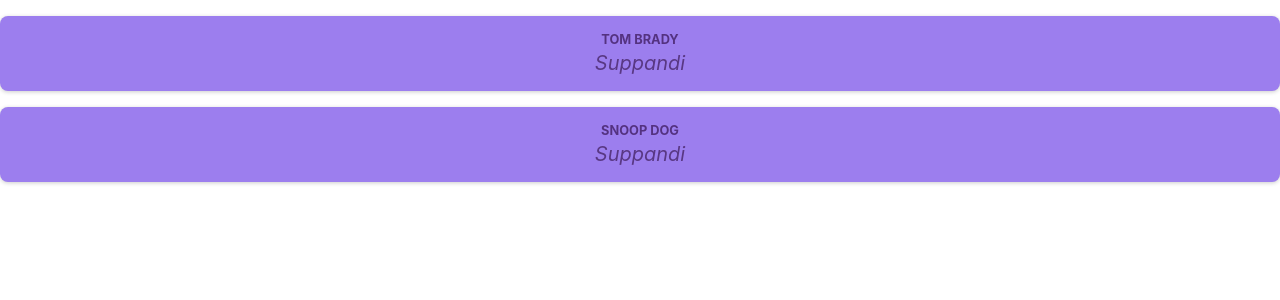
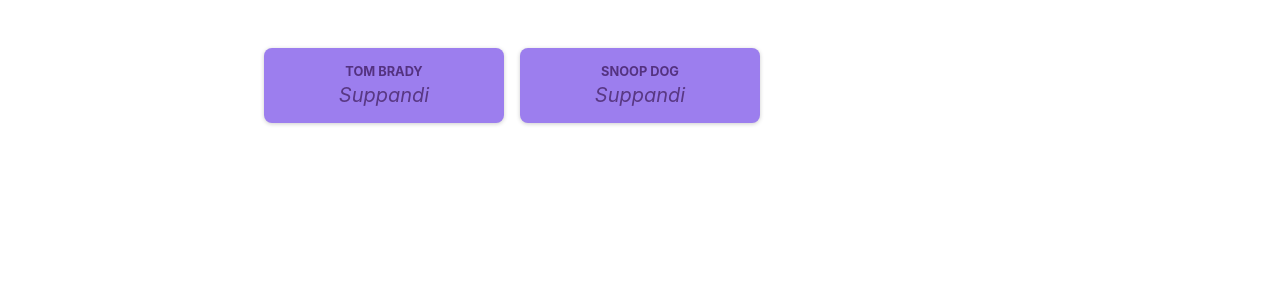
Before and after one commit to rahul-soshte/react-try, a React (Create React App) app: page / in a window 1280 px wide. Shown: the top 300 px of the page. Built offline with nearby package versions, Linux system fonts and the light colour scheme.

Commit message:
component inside component

```diff
--- a/package.json
+++ b/package.json
@@ -3,6 +3,7 @@
   "version": "0.1.0",
   "private": true,
   "dependencies": {
+    "@babel/plugin-proposal-private-property-in-object": "^7.21.11",
     "@testing-library/jest-dom": "^5.17.0",
     "@testing-library/react": "^13.4.0",
     "@testing-library/user-event": "^13.5.0",
--- a/src/App.js
+++ b/src/App.js
@@ -1,11 +1,10 @@
 import './App.css';
-import Post from './components/Post';
+import PostList from './components/PostList';
 
 function App() {
   return (
     <div className="App">
-      <Post author = "tom brady"/>
-      <Post author = "snoop dog"/>
+      <PostList />
     </div>
   );
 }
--- /dev/null
+++ b/src/components/PostList.js
@@ -0,0 +1,14 @@
+import Post from "./Post";
+import classes from "./PostList.module.css";
+
+function PostList(props) {
+
+    return (
+        <ul className={classes.posts}>
+          <Post author = "tom brady"/>
+          <Post author = "snoop dog"/>
+        </ul>
+      );
+}
+
+export default PostList;
--- /dev/null
+++ b/src/components/PostList.module.css
@@ -0,0 +1,10 @@
+.posts {
+    list-style: none;
+    max-width: 50rem;
+    margin: 1rem auto;
+    padding: 1rem 0;
+    display: grid;
+    gap: 1rem;
+    grid-template-columns: repeat(3, 30%);
+    justify-content: center;
+  }
```
Also changed, not shown: 1 other file (tests, documents, lock files or other folders).
